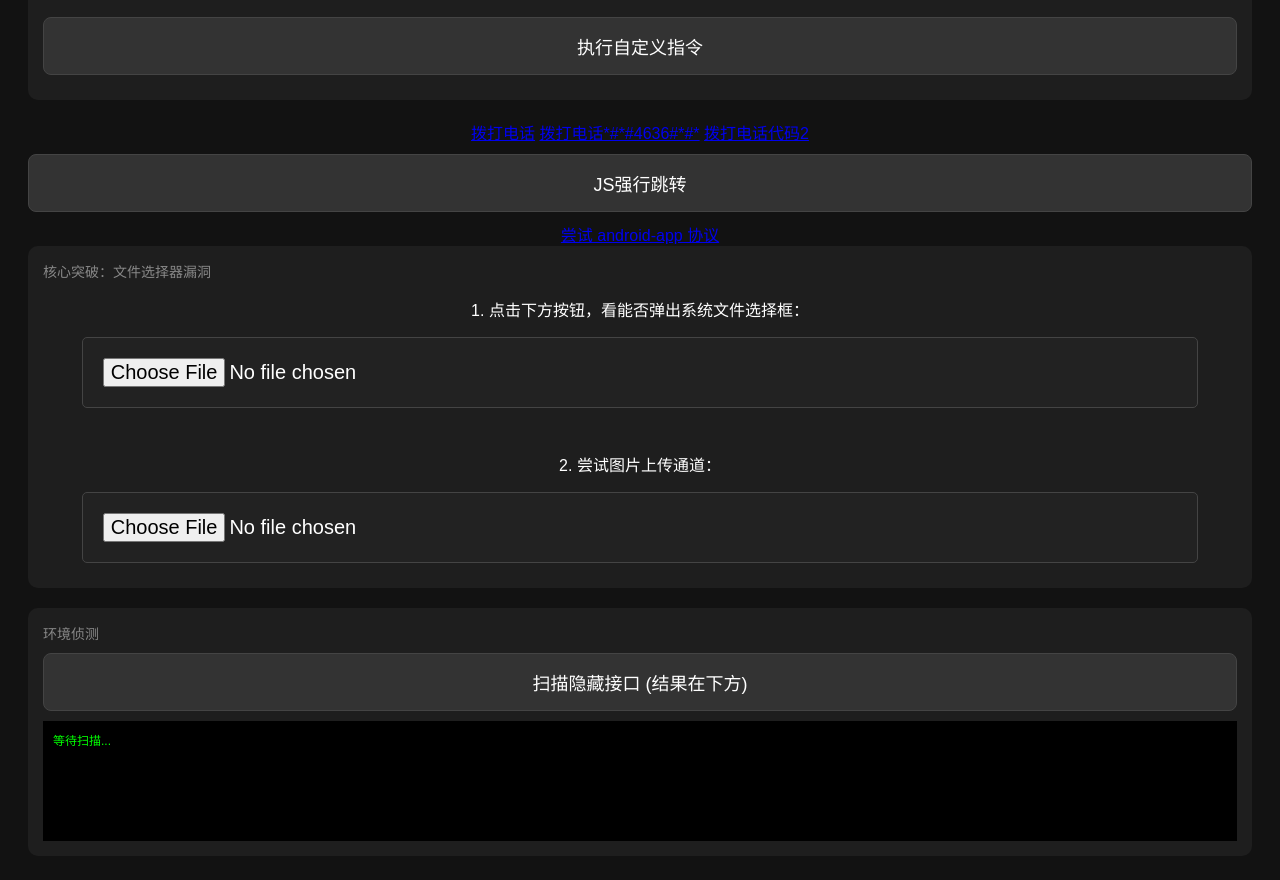
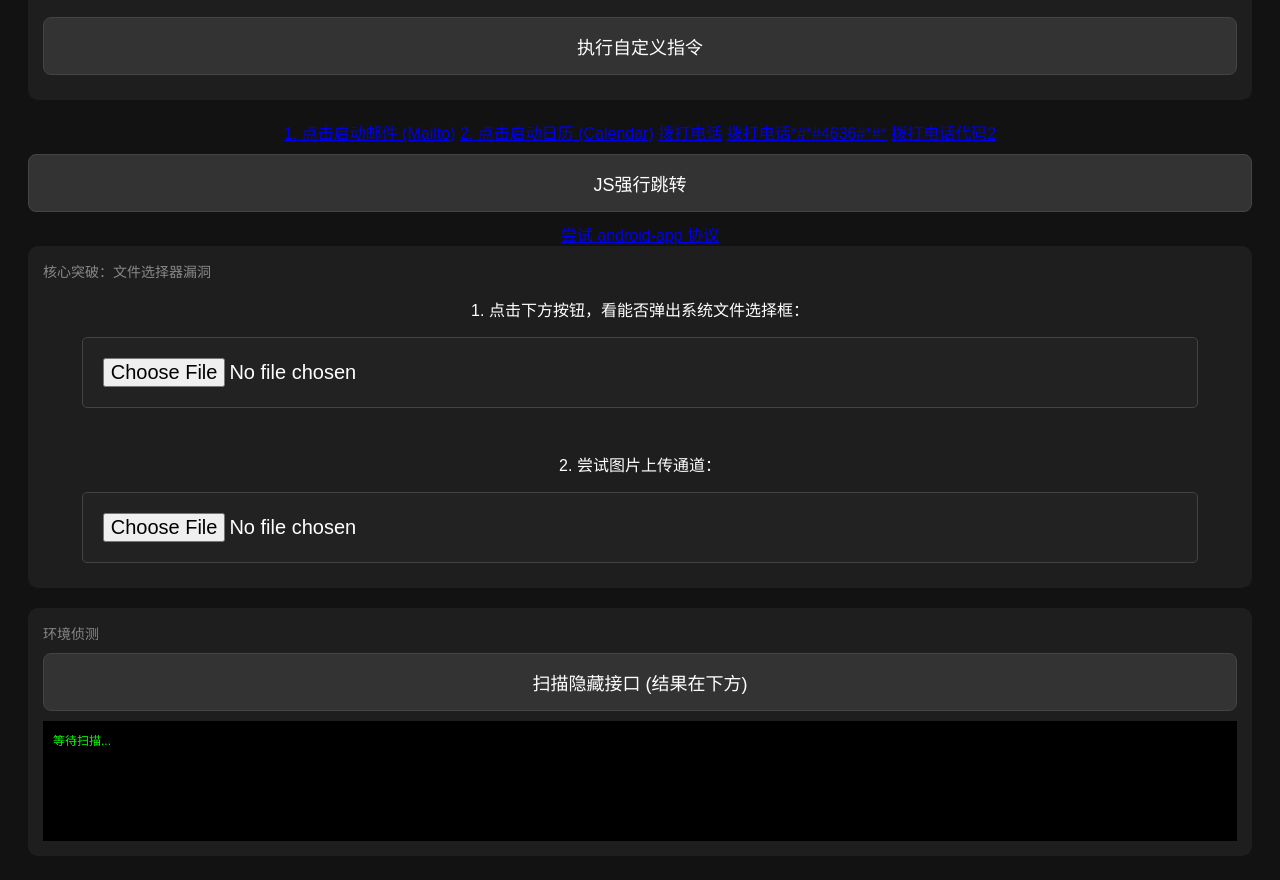
Before and after one commit to Liu-Nian-TUBS/temppages, a plain HTML site: page index.html in a window 1280 px wide. Shown: the part 885-1765 px from the top of the page. Drawn offline with Linux system fonts and the light colour scheme.

Commit message:
Update index.html

```diff
--- a/index.html
+++ b/index.html
@@ -81,7 +81,11 @@
         <input type="text" id="customIntent" placeholder="输入: android.settings.XXX" value="android.settings.DISPLAY_SETTINGS">
         <button onclick="runCustom()">执行自定义指令</button>
     </div>
+    <!-- 尝试调起邮件 -->
+    <a href="mailto:debug@test.com">1. 点击启动邮件 (Mailto)</a>
 
+    <!-- 尝试调起日历 (部分系统有效) -->
+    <a href="content://com.android.calendar/time/">2. 点击启动日历 (Calendar)</a>
     <script>
         function runCustom() {
             var action = document.getElementById('customIntent').value;
```
